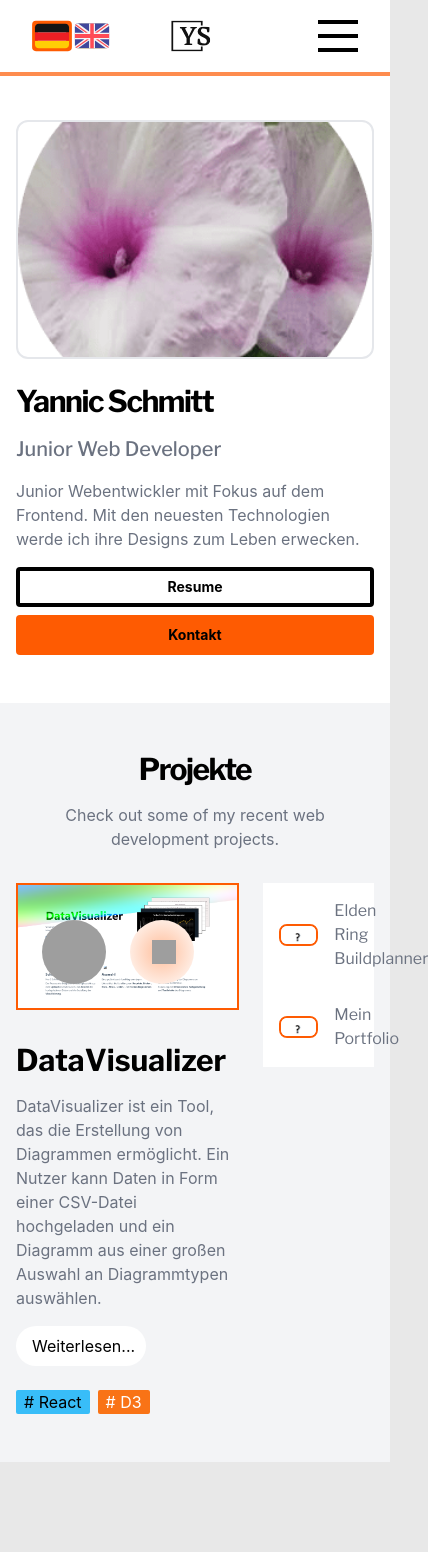
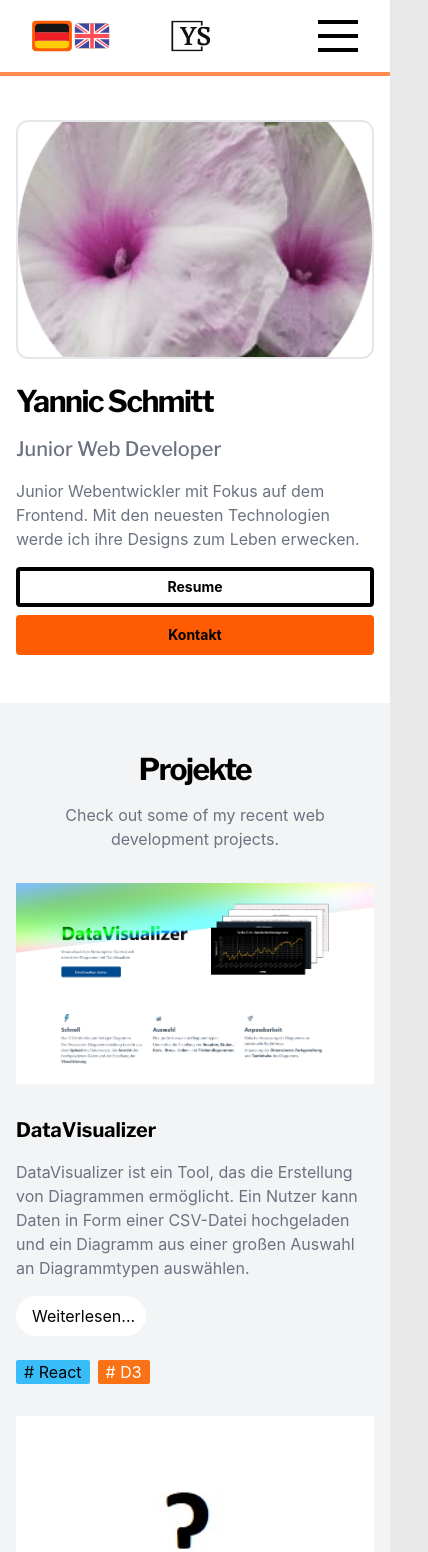
Before and after one commit to SchmittYannic/portfolio_ys, a React (Vite) app: page / in a window 390 px wide. Shown: the top 1552 px of the page, 428 px wide, since content can reach past the window. Before the commit the page ends 1462 px from the top, so only its background shows below. Built offline with nearby package versions, Linux system fonts and the light colour scheme; grey boxes are pictures that could not be loaded.

Commit message:
Updates ProjectsMobile component

```diff
--- a/src/components/Portfolio.tsx
+++ b/src/components/Portfolio.tsx
@@ -1,11 +1,18 @@
+import useWindowSize from "../hooks/useWindowSize";
 import Hero from "./Hero"
 import Projects from "./Projects"
+import ProjectsMobile from "./ProjectsMobile";
 
 const Portfolio = () => {
+
+    const windowSize = useWindowSize();
+
+    const isLgScreen = windowSize.width && windowSize.width >= 1024;
+
     return (
         <main id="portfolio">
             <Hero />
-            <Projects />
+            {isLgScreen ? <Projects /> : <ProjectsMobile />}
         </main>
     )
 }
--- /dev/null
+++ b/src/components/ProjectsMobile.tsx
@@ -0,0 +1,120 @@
+import { useState, Fragment } from "react";
+import { AnimatePresence, motion } from "framer-motion";
+import useSettings from "../hooks/useSettings";
+import useDynamicClasses from "../hooks/useDynamicClasses";
+import { ExpandButton } from "./ui";
+import TechTags from "./ui/TechTags";
+import { styles } from "../styles";
+import { ProjectType, projects } from "../constants";
+
+const Project = ({ project }: { project: ProjectType }) => {
+    const { lang } = useSettings();
+    const { PageTextContent } = useDynamicClasses();
+    const [isDescExpanded, setIsDescExpanded] = useState<boolean>(false);
+
+    const description: string[] = lang === "en" ? project.description_en : project.description_de;
+
+    return (
+        <div
+            key={project.title_en}
+            className={`project-mobile max-w-[600px] lg:mt-14 md:mt-10 mt-8 mx-auto flex flex-col items-center`} //sm:pb-48 pb-24
+        >
+            <div className="project-mobile-img-wrapper">
+                <img
+                    src={project.image}
+                    alt=""
+                    className="aspect-[16/9] overflow-hidden object-cover object-top"
+                    width={1024}
+                    height={576}
+                />
+            </div>
+            <div
+                className="project-mobile-description"
+            >
+                <h3 className={`mt-8 mb-4 md:text-3xl sm:text-2xl text-xl font-bold ${styles.headlineTextColor}`}>
+                    {lang === "en" ? project.title_en : project.title_de}
+                </h3>
+
+                <div className="mb-4 dark:text-darkTextPrimary text-textPrimary">
+                    <p className={`mb-2 md:text-xl/relaxed lg:text-base/relaxed xl:text-xl/relaxed ${styles.primaryTextColor}`}>
+                        {description[0]}
+                    </p>
+
+                    <AnimatePresence>
+                        {isDescExpanded && (
+                            <motion.div
+                                initial={{ maxHeight: "0px", opacity: 0 }}
+                                animate={{ maxHeight: "1000px", opacity: 1 }}
+                                exit={{ maxHeight: "0px", opacity: 0 }}
+                                transition={{ duration: 1 }}
+                            >
+                                {description.map((paragraph, idx) =>
+                                    <Fragment key={project.title_en + idx}>
+                                        {idx !== 0 && (
+                                            <p
+                                                className={`mb-2 md:text-xl/relaxed lg:text-base/relaxed xl:text-xl/relaxed ${styles.primaryTextColor}`}
+                                            >
+                                                {paragraph}
+                                            </p>
+                                        )}
+                                    </Fragment>
+                                )}
+                            </motion.div>
+                        )}
+                    </AnimatePresence>
+                </div>
+
+                {description.length > 1 && (
+                    <div className="mb-6">
+                        <ExpandButton
+                            type="button"
+                            onClick={() => setIsDescExpanded(!isDescExpanded)}
+                        >
+                            {isDescExpanded ? PageTextContent.collapseButton : PageTextContent.expandButton}
+                        </ExpandButton>
+                    </div>
+                )}
+
+                <TechTags tags={project.tags} />
+            </div>
+        </div>
+    )
+}
+
+const ProjectsMobile = () => {
+    const { PageTextContent } = useDynamicClasses();
+
+    return (
+        <section
+            id="projects"
+            className={`w-full py-12 md:py-24 lg:py-32 ${styles.secondaryBackground}`}
+        >
+            <div
+                id="projects-content"
+                className={`relative ${styles.maxContainer} mx-auto px-4 md:px-6`}
+            >
+                <div
+                    id="projects-header"
+                    className="text-center space-y-4"
+                >
+                    <h2
+                        className={`md:text-5xl sm:text-4xl text-3xl font-bold tracking-tighter ${styles.headlineTextColor}`}
+                    >
+                        {PageTextContent.projectsHead}
+                    </h2>
+                    <p
+                        className={`mx-auto max-w-[700px] md:text-xl/relaxed lg:text-base/relaxed xl:text-xl/relaxed ${styles.primaryTextColor}`}
+                    >
+                        Check out some of my recent web development projects.
+                    </p>
+                </div>
+
+                {projects.map(project => (
+                    <Project key={project.title_en} project={project} />
+                ))}
+            </div>
+        </section>
+    )
+}
+
+export default ProjectsMobile
```
